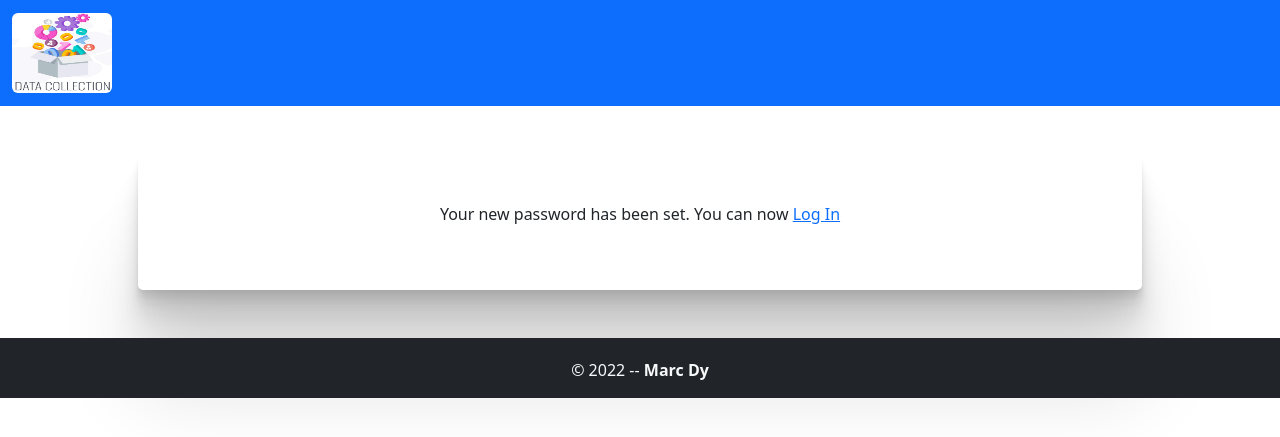
After one commit to decentaro/DataCollectionForWork, a Django app: page /tek84Troubleshoot/accounts/reset/done/ in a window 1280 px wide. The commit adds this page. Shown: the top 437 px of the page. Run offline with Django 4.2, Linux system fonts and the light colour scheme; some libraries are stand-ins or nearby versions.

Commit message:
Forgot password is now working as intended. Search method can now search keywords that contains in title of error instead of words that starts with. (More flexible search method) All informations including secret keys and smtp infos are hidden via .env! Override some admin templates and replaced it with own.

```diff
--- /dev/null
+++ b/tek84Troubleshoot/templates/accounts/password_reset_complete.html
@@ -0,0 +1,10 @@
+{% extends 'base.html' %}
+
+{% block title %}Password Reset Complete{% endblock %}
+
+{% block content %}
+<div class="container-fluid p-5" id="index-border" style="width: 80%;">
+  <p>Your new password has been set. You can now <a href="{% url 'login' %}">Log In</a></p>
+</div>
+
+{% endblock %}
--- a/tek84Troubleshoot/templates/base.html
+++ b/tek84Troubleshoot/templates/base.html
@@ -45,12 +45,25 @@
 				        <a class="nav-link {% if url_name == 'index' %}active{% endif %}
 				        				   {% if url_name == 'login' %}invisible{% endif %}
 				        				   {% if url_name == 'logout' %}invisible{% endif %}
-				        				   {% if url_name == 'signup' %}invisible{% endif %}"
+				        				   {% if url_name == 'signup' %}invisible{% endif %}
+				        				   {% if url_name == 'password_reset' %}invisible{% endif %}
+				        				   {% if url_name == 'password_reset_done' %}invisible{% endif %}
+				        				   {% if url_name == 'password_reset_confirm' %}invisible{% endif %}
+				        				   {% if url_name == 'password_reset_complete' %}invisible{% endif %}
+				        				   {% if url_name == 'password_change' %}invisible{% endif %}
+				        				   {% if url_name == 'password_change_done' %}invisible{% endif %}"
 				        	href="{% url 'index' %}">Input Errors</a>
 				        <a class="nav-link {% if url_name == 'errors' %}active{% endif %}
 				        				   {% if url_name == 'login' %}invisible{% endif %}
 				        				   {% if url_name == 'logout' %}invisible{% endif %}
-				        				   {% if url_name == 'signup' %}invisible{% endif %}"
+				        				   {% if url_name == 'signup' %}invisible{% endif %}
+				        				   {% if url_name == 'password_reset' %}invisible{% endif %}
+				        				   {% if url_name == 'password_reset_done' %}invisible{% endif %}
+				        				   {% if url_name == 'password_reset_confirm' %}invisible{% endif %}
+				        				   {% if url_name == 'password_reset_complete' %}invisible{% endif %}
+				        				   {% if url_name == 'password_reset_complete' %}invisible{% endif %}
+				        				   {% if url_name == 'password_change' %}invisible{% endif %}
+				        				   {% if url_name == 'password_change_done' %}invisible{% endif %}"
 				        	href="/tek84Troubleshoot/errors">Errors</a>
 
 				   <!-- WIP SEARCH BAR -->
@@ -58,7 +71,14 @@
 				        	{% if url_name == 'login' %}invisible{% endif %}
 							{% if url_name == 'logout' %}invisible{% endif %}
 							{% if url_name == 'signup' %}invisible{% endif %}
-							{% if url_name == 'index' %}invisible{% endif %}">
+							{% if url_name == 'index' %}invisible{% endif %}
+							{% if url_name == 'password_reset' %}invisible{% endif %}
+        				   	{% if url_name == 'password_reset_done' %}invisible{% endif %}
+        				   	{% if url_name == 'password_reset_confirm' %}invisible{% endif %}
+        				   	{% if url_name == 'password_reset_complete' %}invisible{% endif %}
+        				   	{% if url_name == 'password_reset_complete' %}invisible{% endif %}
+        				   	{% if url_name == 'password_change' %}invisible{% endif %}
+        				   	{% if url_name == 'password_change_done' %}invisible{% endif %}">
 				      		<input name="q" class="form-control me-2 " type="search" placeholder="Search">
 					      	<button class="btn btn-outline-dark " type="submit">Search</button>
 					    </form>
@@ -67,7 +87,14 @@
 						<div class="btn-group dropstart position-absolute top-1 end-0 mt-1 mr-1 p-1
 							{% if url_name == 'login' %}invisible{% endif %}
 							{% if url_name == 'logout' %}invisible{% endif %}
-							{% if url_name == 'signup' %}invisible{% endif %}">
+							{% if url_name == 'signup' %}invisible{% endif %}
+							{% if url_name == 'password_reset' %}invisible{% endif %}
+        				   	{% if url_name == 'password_reset_done' %}invisible{% endif %}
+        				   	{% if url_name == 'password_reset_confirm' %}invisible{% endif %}
+        				   	{% if url_name == 'password_reset_complete' %}invisible{% endif %}
+        				   	{% if url_name == 'password_reset_complete' %}invisible{% endif %}
+        				   	{% if url_name == 'password_change' %}invisible{% endif %}
+        				   	{% if url_name == 'password_change_done' %}invisible{% endif %}">
 							<button type="button" class="btn btn-dark dropdown-toggle" data-bs-toggle="dropdown" aria-expanded="false">
 						    	<img src="{% static 'account_circle1.svg' %}"> Hey, {{ request.user.first_name}}
 						  	</button>
--- a/tek84Troubleshoot/templates/index.html
+++ b/tek84Troubleshoot/templates/index.html
@@ -3,7 +3,7 @@
 {% block content %}
 
 
-<div class="container-fluid" id="index-border" style="width: 50%;">
+<div class="container-fluid" id="index-border" style="width: 80%;">
 
 	<h1 class="mb-5">INPUT ERROR</h1>
 	<hr>
--- a/tek84Troubleshoot/templates/registration/login.html
+++ b/tek84Troubleshoot/templates/registration/login.html
@@ -36,7 +36,7 @@
             <input type="submit" value="Login" class="btn btn-outline-primary btn-lg mb-5">
             <input type="hidden" name="next" value="{% url 'index' %}">
         </div>
-        <a href="{% url 'password_reset' %}" class="btn disabled">Forgot Password?</a>
+        <a href="{% url 'password_reset' %}">Forgot Password?</a>
         <br>
         <hr>
         <br>
--- a/tek84Troubleshoot/templates/search_results.html
+++ b/tek84Troubleshoot/templates/search_results.html
@@ -7,17 +7,17 @@
 
 <div class="container-fluid mt-5 mb-5">
     <div class="row-1">
+        <h1 class="mb-5">SEARCH RESULTS FOUND</h1>
         {% for items in object_list %}
-            <h1 class="mb-5">SEARCH RESULTS FOUND</h1>
                 <div class="col-15 container">
                     <div class="card border-secondary mb-3">
                         <div class="card-body">
                             <h4 class="card-title">{{ items.title_of_error }}</h4>
                             <hr style="border: 1px solid black">
-                        <p class="card-text"><pre>{{ items.fix_of_error }}</pre></p>   <!-- PRE tag gives a newline every                                                           shift enter on the textarea in index.html -->
+                            <p class="card-text"><pre>{{ items.fix_of_error }}</pre></p>
                         </div>
                         <div class="card-footer bg-transparent">
-                        <label>Reported by: <strong>{{ items.employee.first_name }}</strong></label>
+                            <label>Reported by: <strong>{{ items.employee.first_name | capfirst }}</strong></label>
                             <br>
                             {{ items.date_posted }}
                         </div>
--- a/tek84Troubleshoot/urls.py
+++ b/tek84Troubleshoot/urls.py
@@ -6,32 +6,38 @@ from . import views
 # URLConf
 urlpatterns = [
 	path('index/', views.index, name='index'),
+
 	path('errors/', views.errors, name='errors'),
+
 	path('', views.EmployeeLogin.as_view
 		(template_name='registration/login.html'), name='login'),
+
 	path('accounts/logout/', views.EmployeeLogout.as_view
 		(template_name='registration/logout.html'), name='logout'),
+
 	path('accounts/password_change/', views.EmployeePasswordChange.as_view
-		(template_name='registration/password_change_form.html'), name='password_change'),
+		(template_name='accounts/password_change_form.html'), name='password_change'),
+
 	path('accounts/password_change/done/', views.EmployeePasswordChangeDone.as_view
-		(template_name='registration/password_change_done.html'), name='password_change_done'),
+		(template_name='accounts/password_change_done.html'), name='password_change_done'),
+
 	path('accounts/signup/', views.sign_up, name='signup'),
+
 	path('search_results/', views.SearchResultsView.as_view(), name='search_results'),
 
 
-# Needs to work on these paths
+	path('accounts/password_reset/', views.EmployeePasswordReset.as_view
+		(template_name='accounts/password_reset_form.html'), name='password_reset'),
 
-	path('accounts/password_reset/', views.EmployeePasswordReset.as_view
-		(template_name='registration/password_reset_form.html'), name='password_reset'),
 
 	path('accounts/password_reset/done/', views.EmployeePasswordResetDone.as_view
-		(template_name='registration/password_reset_done.html'), name='password_reset_done'),
+		(template_name='accounts/password_reset_done.html'), name='password_reset_done'),
 
-	path('accounts/password_reset_confirm/', views.EmployeePasswordConfirm.as_view
-		(template_name='registration/password_reset_confirm.html'), name='password_reset_confirm'),
+	path('accounts/reset/<uidb64>/<token>/', views.EmployeePasswordConfirm.as_view
+		(template_name='accounts/password_reset_confirm.html'), name='password_reset_confirm'),
 
-	path('accounts/password_reset_complete/', views.EmployeePasswordComplete.as_view
-		(template_name='registration/password_reset_complete.html'), name='password_reset_complete'),
+	path('accounts/reset/done/', views.EmployeePasswordComplete.as_view
+		(template_name='accounts/password_reset_complete.html'), name='password_reset_complete'),
 
 
 
@@ -41,12 +47,4 @@ urlpatterns = [
 
 
 
-# Password Reset Tutorial
-# https://learndjango.com/tutorials/django-password-reset-tutorial
-
-
-# Django Mailer
-# https://pypi.org/project/django-mailer/
-
-
 ]
--- a/tek84Troubleshoot/views.py
+++ b/tek84Troubleshoot/views.py
@@ -53,7 +53,7 @@ class EmployeeLogout(LogoutView):
 
 # Password Change Page
 class EmployeePasswordChange(PasswordChangeView):
-	template_name = 'registration/password_change_form.html'
+	template_name = 'accounts/password_change_form.html'
 
 
 
@@ -66,25 +66,25 @@ class EmployeePasswordChangeDone(PasswordChangeDoneView):
 
 # Password Reset Page
 class EmployeePasswordReset(PasswordResetView):
-	template_name = 'registration/password_reset_form.html'
+	template_name = 'accounts/password_reset_form.html'
 
 
 
 # Password Reset Done Page
 class EmployeePasswordResetDone(PasswordResetDoneView):
-	template_name = 'registration/password_reset_done.html'
+	template_name = 'accounts/password_reset_done.html'
 
 
 
 # Password Reset Confirm Page
 class EmployeePasswordConfirm(PasswordResetConfirmView):
-	template_name = 'registration/password_reset_confirm.html'
+	template_name = 'accounts/password_reset_confirm.html'
 
 
 
 # Password Reset Complete Page
 class EmployeePasswordComplete(PasswordResetCompleteView):
-	template_name = 'registration/password_reset_complete.html'
+	template_name = 'accounts/password_reset_complete.html'
 
 
 
@@ -96,8 +96,7 @@ class SearchResultsView(ListView):
 
 	def get_queryset(self):
 		query = self.request.GET.get('q') # q --> id name of the search input
-		object_list = InputError.objects.filter(Q(title_of_error__startswith=query))
-		print(object_list)
+		object_list = InputError.objects.filter(Q(title_of_error__contains=query))
 		return object_list
 
 
```
Also changed, not shown: tek84/settings.py (+17 -1 lines), tek84Troubleshoot/templates/accounts/password_change_done.html (added, +12 -0 lines), tek84Troubleshoot/templates/accounts/password_change_form.html (added, +15 -0 lines), tek84Troubleshoot/templates/accounts/password_reset_confirm.html (added, +22 -0 lines), tek84Troubleshoot/templates/accounts/password_reset_done.html (added, +11 -0 lines), tek84Troubleshoot/templates/accounts/password_reset_form.html (added, +17 -0 lines), db.sqlite3, 4 other files. Lines whose indentation alone changed are shown as unchanged.
